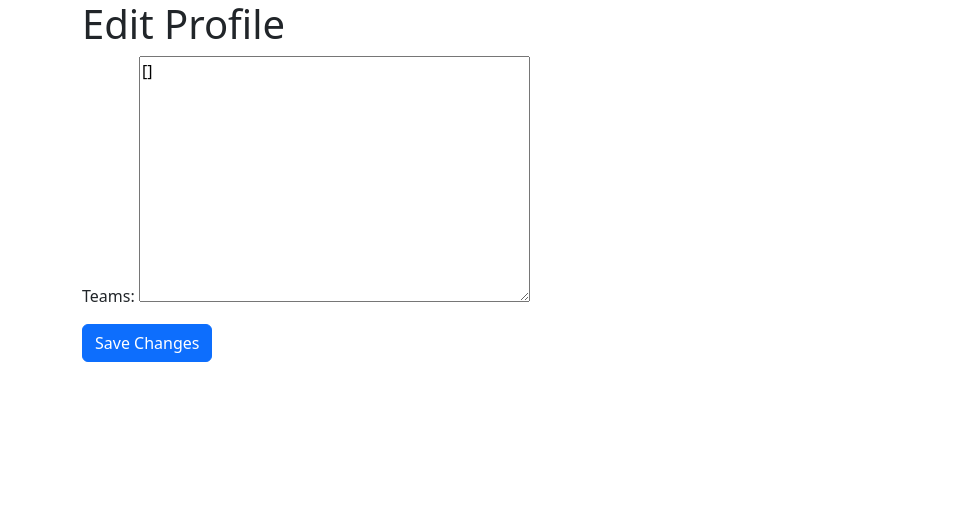
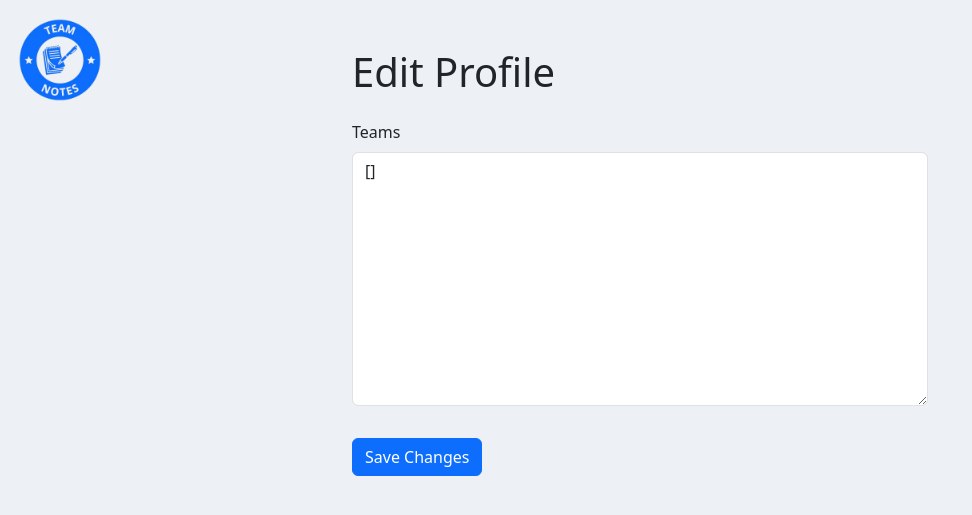
Before and after one commit to jualeomad/teamnotes, a Django app: page /accounts/profile/ in a window 1280 px wide. Shown: the top 515 px of the page, without its empty margins (0-972 px from the left). Run offline with Django 5.2, Linux system fonts and the light colour scheme; the visitor is signed in with stand-in values (Sample User, id 1); parts of the project's set-up code (start-up, migrations or seed data) failed here and were passed over; some libraries are stand-ins or nearby versions.

Commit message:
fix: mejora estilos

```diff
--- a/main/templates/dashboard.html
+++ b/main/templates/dashboard.html
@@ -15,6 +15,9 @@
     <link rel="stylesheet" type="text/css" href="{% static 'css/main.css' %}">
 </head>
 <body>
+    <div class="logo-container">
+        <img src="{% static 'images/logo.png' %}" alt="TeamNotes Logo" class="logo">
+    </div>
 
     <div class="container">
         <div class="w-100 d-flex justify-content-end mb-3">
--- a/main/templates/registration/profile.html
+++ b/main/templates/registration/profile.html
@@ -1,3 +1,6 @@
+
+{% load static %}
+
 <!DOCTYPE html>
 <html lang="en">
 <head>
@@ -7,32 +10,14 @@
     {% load bootstrap5 %}
     {% bootstrap_css %}
     {% bootstrap_javascript %}
-    <style>
-        /* Estilos para el mensaje de carga */
-        .loading-overlay {
-            display: none;
-            position: fixed;
-            top: 0;
-            left: 0;
-            width: 100%;
-            height: 100%;
-            background-color: rgba(255, 255, 255, 0.8);
-            z-index: 9999;
-            backdrop-filter: blur(5px);
-        }
-
-        .loading-spinner {
-            position: absolute;
-            top: 50%;
-            left: 50%;
-            transform: translate(-50%, -50%);
-            font-size: 24px;
-        }
-    </style>
+    <link rel="stylesheet" type="text/css" href="{% static 'css/main.css' %}">
 </head>
 <body>
-    <div class="container">
-        <h1>Edit Profile</h1>
+    <div class="logo-container">
+        <img src="{% static 'images/logo.png' %}" alt="TeamNotes Logo" class="logo">
+    </div>
+    <div class="container custom-container">
+        <h1 class="mt-5 mb-4">Edit Profile</h1>
         <div class="loading-overlay" id="loadingOverlay">
             <div class="loading-spinner">
                 <i class="fas fa-spinner fa-spin"></i> Saving...
@@ -40,13 +25,12 @@
         </div>
         <form id="profileForm" method="post">
             {% csrf_token %}
-            {{ form.as_p }}
-            <button type="submit" class="btn btn-primary">Save Changes</button>
+            {% bootstrap_form form %}
+            <button type="submit" class="btn btn-primary mt-3">Save Changes</button>
         </form>
     </div>
 
     <script>
-        // List to JSON
         document.getElementById('profileForm').addEventListener('submit', function(event) {
             const teamsInput = document.querySelector('#id_teams');
             let enteredValue = teamsInput.value;
@@ -54,11 +38,9 @@
             const teamsArray = enteredValue.split(',').map(team => team.trim());
             teamsInput.value = JSON.stringify(teamsArray);
 
-            // Mostrar mensaje de carga
             document.getElementById('loadingOverlay').style.display = 'block';
         });
 
-        // Remove surrounding double quotes when the document is loaded
         document.addEventListener("DOMContentLoaded", function() {
             const teamsInput = document.querySelector('#id_teams');
             let enteredValue = teamsInput.value;
--- a/static/css/main.css
+++ b/static/css/main.css
@@ -22,6 +22,43 @@ body {
 .card-body {
     flex: 1 1 auto;
     padding: 1.57rem;
+}
+
+.custom-container {
+    max-width: 600px;
+    width: 80%;
+    margin: 0 auto;
+}
+
+.logo-container {
+    position: absolute;
+    top: 0;
+    left: 0;
+    padding: 10px;
+}
+
+.logo {
+    max-height: 100px;
+}
+
+.loading-overlay {
+    display: none;
+    position: fixed;
+    top: 0;
+    left: 0;
+    width: 100%;
+    height: 100%;
+    background-color: rgba(255, 255, 255, 0.8);
+    z-index: 9999;
+    backdrop-filter: blur(5px);
+}
+
+.loading-spinner {
+    position: absolute;
+    top: 50%;
+    left: 50%;
+    transform: translate(-50%, -50%);
+    font-size: 24px;
 }
 
 .note-has-grid .nav-link {
```
Also changed, not shown: main/templates/registration/login.html (+7 -8 lines), main/templates/registration/signup.html (+7 -8 lines), static/images/logo.png (added).
